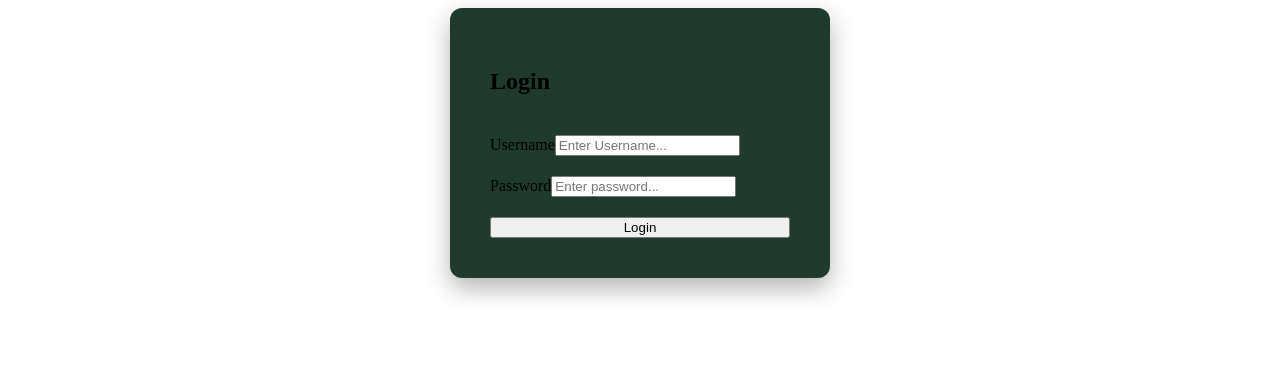
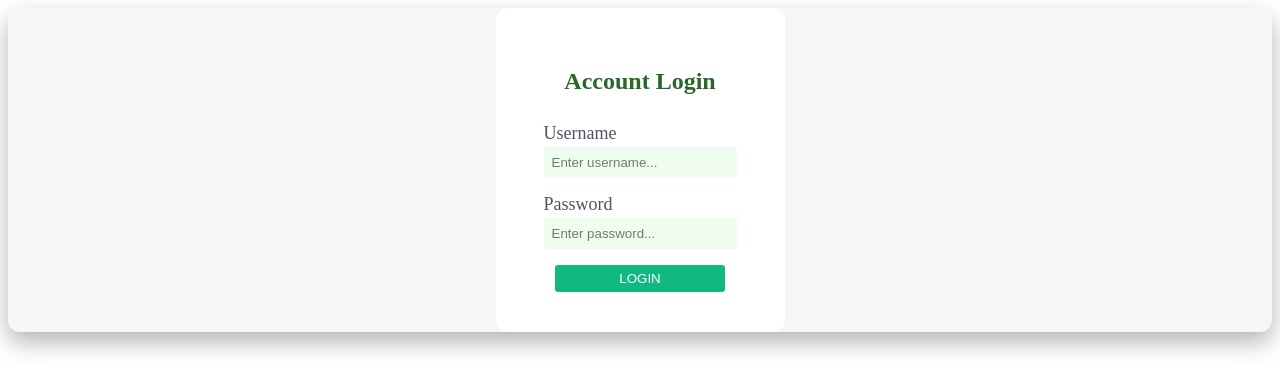
Before and after one commit to PaoPie1/Coding-Playground, a React (Vite) app in the folder first-website/: page / in a window 1280 px wide. Shown: the top 392 px of the page. Built offline with nearby package versions, Linux system fonts and the light colour scheme.

Commit message:
feat: login component

```diff
--- a/first-website/src/LoginForm.css
+++ b/first-website/src/LoginForm.css
@@ -1,4 +1,76 @@
 .login-container {
+  display: flex;
+  align-items: center;
+  justify-content: center;
+  background-color: #f4f6f8;
+  box-shadow: 0 10px 25px rgba(0, 0, 0, 0.3);
+  border-radius: 12px;
+}
+
+.login-form {
+  background: #ffffff;
+  padding: 40px;
+  border: none;
+  border-radius: 12px;
+  display: flex;
+  flex-direction: column;
+  align-items: center;
+}
+
+.login-form h2 {
+  color: #29672b;
+}
+
+.login-form button {
+  padding: 6px;
+  margin: 8px 0 0 0;
+  border: none;
+  border-radius: 3px;
+  color: white;
+  background: #10b981;
+  cursor: pointer;
+  transition: 0.2s;
+  width: 170px;
+}
+
+.login-form button:hover {
+  background: #059669;
+  transform: translateY(-5px);
+}
+
+.input-group {
+  padding: 8px;
+  display: flex;
+  flex-direction: column;
+  /* align-items: center; */
+}
+
+.input-group label {
+  font-size: 18px;
+  margin: 0 0 3px 0;
+  color: #4b5563;
+}
+
+.input-group input {
+  padding: 8px;
+  border: none;
+  background: #eefdee;
+  outline: none;
+  border-radius: 3px;
+  color: #105802;
+}
+
+.input-group input::-webkit-input-placeholder {
+  color: #777;
+  -webkit-input-fill-color: #777;
+}
+
+.input-group input::placeholder {
+  color: #777;
+  opacity: 1;
+}
+
+/* .login-container {
   display: flex;
   justify-content: center;
   align-items: center;
@@ -14,3 +86,47 @@
   flex-direction: column;
   gap: 20px;
 }
+
+.login-form h2 {
+  margin: 0 0 10px 0;
+  text-align: center;
+  color: #92e38e;
+}
+
+.input-group {
+  display: flex;
+  flex-direction: column;
+  gap: 5px;
+}
+
+.input-group label {
+  font-size: 14px;
+  color: #96b894;
+}
+
+.login-form input {
+  padding: 10px;
+  border-radius: 6px;
+  border: 1px solid #33553a;
+  background: #132a0f;
+  color: white;
+  font-size: 16px;
+}
+
+.submit-btn {
+  border: 2px solid #33553a;
+  border-radius: 12px;
+  padding: 15px;
+  font-size: 18px;
+  color: #82b17f;
+  background-color: #132a0f;
+  cursor: pointer;
+  transition: 0.2s;
+  font-weight: bold;
+}
+
+.submit-btn:hover {
+  background: #1a3914;
+  transform: translateY(-2px);
+  color: white;
+} */
--- a/first-website/src/LoginForm.jsx
+++ b/first-website/src/LoginForm.jsx
@@ -1,35 +1,27 @@
 import "./LoginForm.css";
 
-function LoginForm({ username, setUsername, password, setPassword, onLogin }) {
+function LoginForm() {
   return (
     <div className="login-container">
-      <form onSubmit={onLogin} className="login-form">
-        <h2>Login</h2>
+      <form className="login-form">
+        <h2>Account Login</h2>
 
         <div className="input-group">
           <label>Username</label>
-          <input
-            type="text"
-            value={username}
-            onChange={(e) => setUsername(e.target.value)}
-            placeholder="Enter Username..."
-            required
-          />
+          <input type="text" placeholder="Enter username..." required></input>
         </div>
 
         <div className="input-group">
           <label>Password</label>
           <input
             type="password"
-            value={password}
-            onChange={(e) => setPassword(e.target.value)}
             placeholder="Enter password..."
             required
           ></input>
         </div>
 
-        <button type="submit" className="submit-btn">
-          Login
+        <button className="submit-btn" type="submit">
+          LOGIN
         </button>
       </form>
     </div>
@@ -37,3 +29,43 @@ function LoginForm({ username, setUsername, password, setPassword, onLogin }) {
 }
 
 export default LoginForm;
+
+// import "./LoginForm.css";
+
+// function LoginForm({ username, setUsername, password, setPassword, onLogin }) {
+//   return (
+//     <div className="login-container">
+//       <form onSubmit={onLogin} className="login-form">
+//         <h2>ACCOUNT</h2>
+
+//         <div className="input-group">
+//           <label>Username</label>
+//           <input
+//             type="text"
+//             value={username}
+//             onChange={(e) => setUsername(e.target.value)}
+//             placeholder="Enter Username..."
+//             required
+//           />
+//         </div>
+
+//         <div className="input-group">
+//           <label>Password</label>
+//           <input
+//             type="password"
+//             value={password}
+//             onChange={(e) => setPassword(e.target.value)}
+//             placeholder="Enter password..."
+//             required
+//           ></input>
+//         </div>
+
+//         <button type="submit" className="submit-btn">
+//           Login
+//         </button>
+//       </form>
+//     </div>
+//   );
+// }
+
+// export default LoginForm;
```
